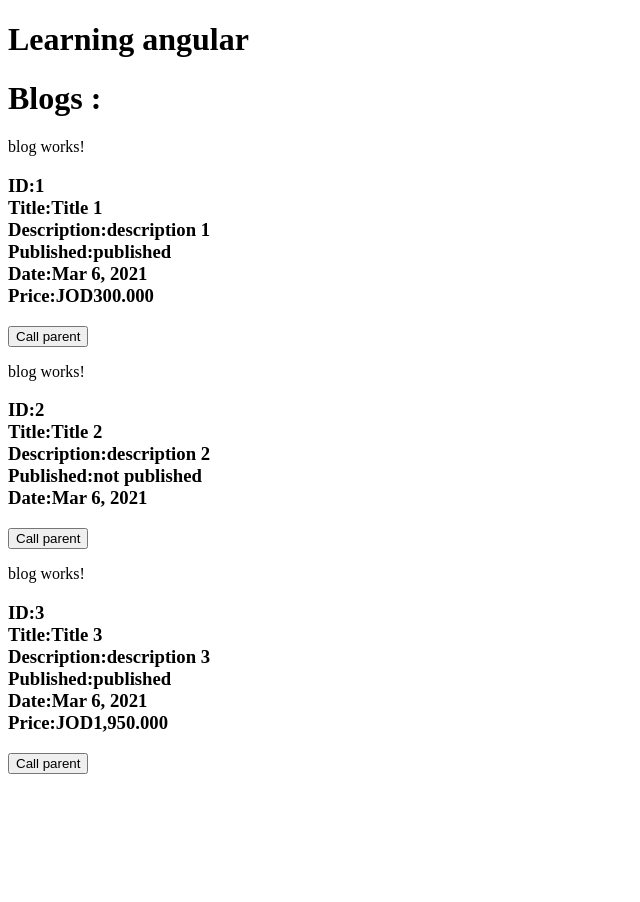
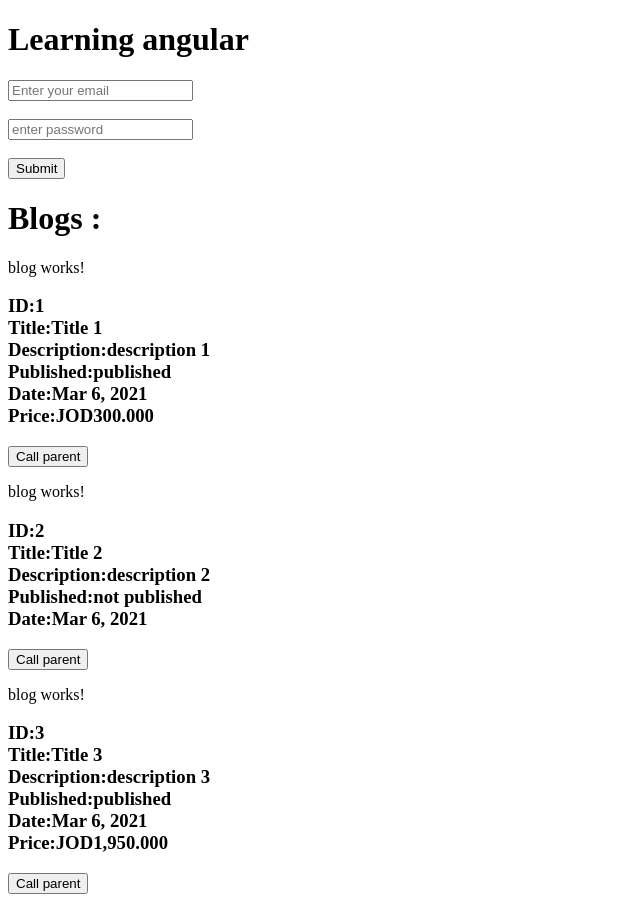
Before and after one commit to ibra4/HelloWorld-angular, an Angular app: page / in a window 1280 px wide. Shown: the whole page, without its empty margins (0-640 px from the left). Before the commit the page ends 800 px from the top, so only its background shows below. Built offline with nearby package versions, Linux system fonts and the light colour scheme.

Commit message:
Template form with validation

```diff
--- a/src/app/app.component.html
+++ b/src/app/app.component.html
@@ -11,7 +11,6 @@
 </h4>
 <h5>
   <app-login></app-login>
-  <app-login [heroDataToPass]="dataToPass"></app-login>
 </h5>
 
 <h1 (click)="getName('sami')">Click to greet</h1>
@@ -19,6 +18,9 @@
 <input type="text" name="test" id="test" [value]="test" (keyup)="handleTestChange($event)">
 <button (click)="log(test)">input value</button>
 <p>{{test}}</p> -->
+
+<app-login></app-login>
+
 <div class="container">
   <h1>Blogs : </h1>
   <div *ngFor="let blog of blogs" style="padidng: 20px">
--- a/src/app/users/login/login.component.html
+++ b/src/app/users/login/login.component.html
@@ -1,23 +1,18 @@
 <div id="container">
-  <h1 *ngIf="name == 'ibrahim'">long</h1>
-    <h1 *ngIf="name=='ibrahim';else shortName"></h1>
-
-    <ng-template #shortName>
-        <h1>Short</h1>
-    </ng-template>
-
+  <form (ngSubmit)="handleSubmit(loginForm.value)" #loginForm="ngForm">
     <div>
-        <h1>For loop</h1>
-        <h3 *ngFor="let color of colors" class="color-item" [ngStyle]="{'background-color': color}"></h3>
+      <input required #email="ngModel" type="email" ngModel name="email" placeholder="Enter your email">
+      <small *ngIf="email.touched && email.invalid" class="text-danger">E-mail is invalid</small>
     </div>
-
-  <form (ngSubmit)="handleSubmit(loginForm.value)" #loginForm="ngForm">
-    <input type="text" ngModel name="username" placeholder="enter username">
-    <input type="password" ngModel name="password" placeholder="enter password">
-    <button type="submit">Submit</button>
+    <br>
+    <div>
+      <input required #password="ngModel" type="password" ngModel name="password" placeholder="enter password">
+      <small *ngIf="password.touched && password.invalid" class="text-danger">Username is invalid</small>
+    </div>
+    <br>
+    <div>
+      <button type="submit">Submit</button>
+    </div>
   </form>
 
-  <h1>heroDataToPass</h1>
-  <h2 *ngFor="let number of heroDataToPass">{{number}}</h2>
-
 </div>
--- a/src/styles.scss
+++ b/src/styles.scss
@@ -1 +1,9 @@
 /* You can add global styles to this file, and also import other style files */
+input.ng-invalid:not(.ng-untouched) {
+    border: 1px solid red;
+}
+
+.text-danger {
+    display: block;
+    color: red;
+}
```
